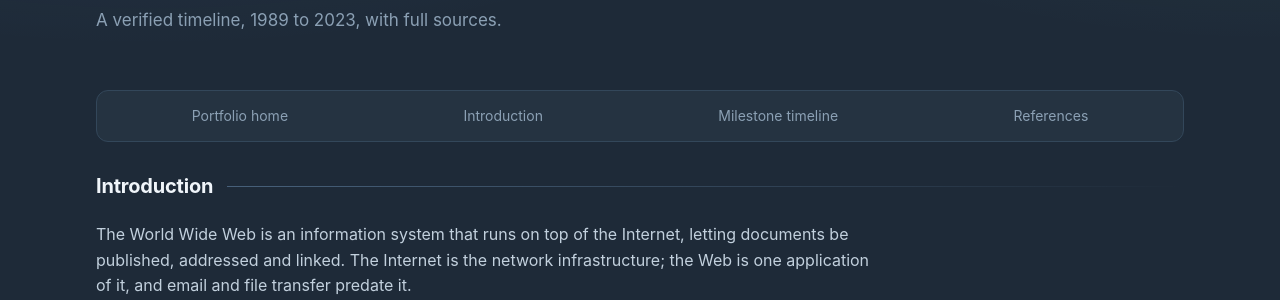
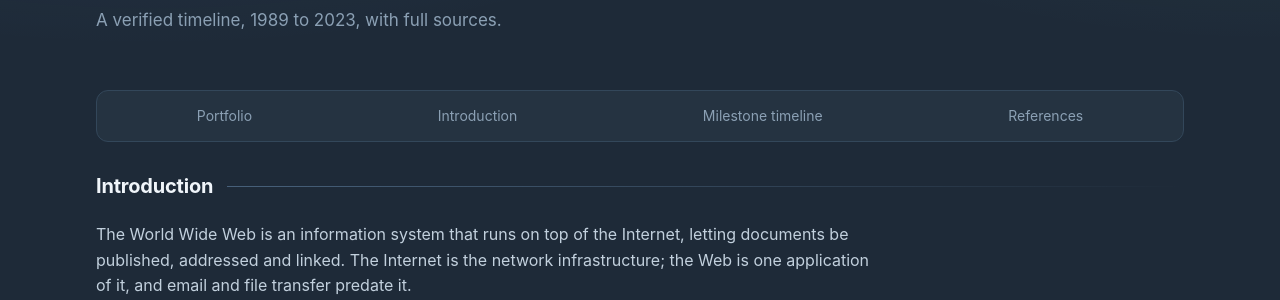
Before and after one commit to perlasamaha/web-programming-site, a Flask app: page /web-history-ai in a window 1280 px wide. Shown: the part 177-477 px from the top of the page. Run offline with Flask 3, Linux system fonts and the light colour scheme.

Commit message:
Tag modification

```diff
--- a/templates/internet-history-ai.html
+++ b/templates/internet-history-ai.html
@@ -10,7 +10,7 @@
 
   <nav aria-label="On this page">
     <ul>
-      <li><a href="{{ url_for('home') }}">Portfolio home</a></li>
+      <li><a href="{{ url_for('home') }}">Portfolio</a></li>
       <li><a href="#intro-heading">Introduction</a></li>
       <li><a href="#timeline-heading">Milestone timeline</a></li>
       <li><a href="#references-heading">References</a></li>
--- a/templates/internet-history.html
+++ b/templates/internet-history.html
@@ -10,11 +10,12 @@
 
   <nav aria-label="On this page">
     <ul>
-      <li><a href="{{ url_for('home') }}">Potfolio</a></li>
+      <li><a href="{{ url_for('home') }}">Portfolio home</a></li>
       <li><a href="#introduction">Introduction</a></li>
       <li><a href="#timeline">Milestone timeline</a></li>
       <li><a href="#references">References</a></li>
     </ul>
+  </nav>
 
   <section id="introduction">
       <h2>Introduction</h2>
--- a/templates/web-history-ai.html
+++ b/templates/web-history-ai.html
@@ -10,7 +10,7 @@
 
   <nav aria-label="On this page">
     <ul>
-      <li><a href="{{ url_for('home') }}">Portfolio home</a></li>
+      <li><a href="{{ url_for('home') }}">Portfolio</a></li>
       <li><a href="#intro-heading">Introduction</a></li>
       <li><a href="#timeline-heading">Milestone timeline</a></li>
       <li><a href="#references-heading">References</a></li>
--- a/templates/web-history.html
+++ b/templates/web-history.html
@@ -10,7 +10,7 @@
 
   <nav aria-label="On this page">
     <ul>
-      <li><a href="{{ url_for('home') }}">Potfolio</a></li>
+      <li><a href="{{ url_for('home') }}">Portfolio</a></li>
       <li><a href="#introduction">Introduction</a></li>
       <li><a href="#timeline">Milestone timeline</a></li>
       <li><a href="#references">References</a></li>
```
